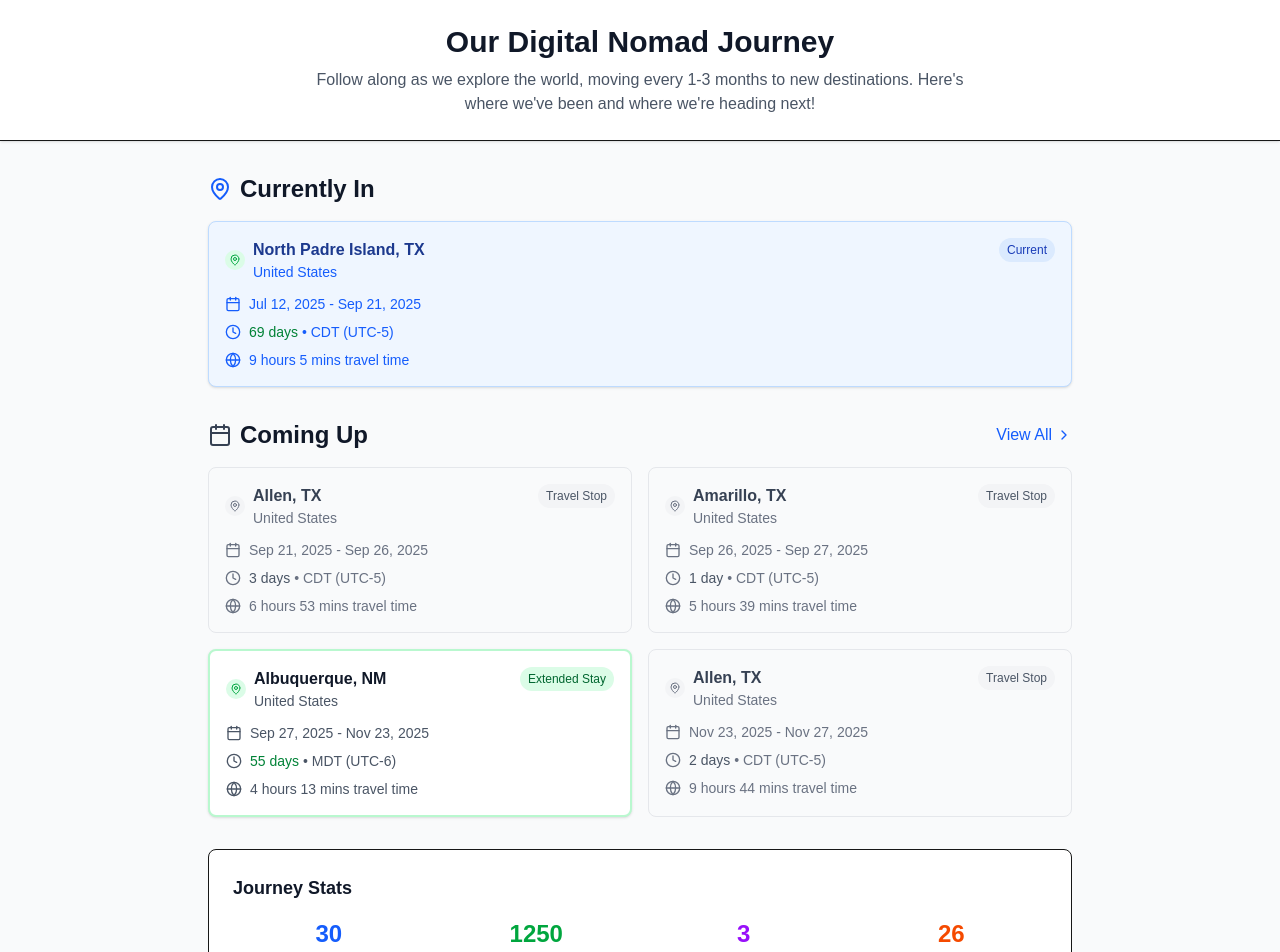
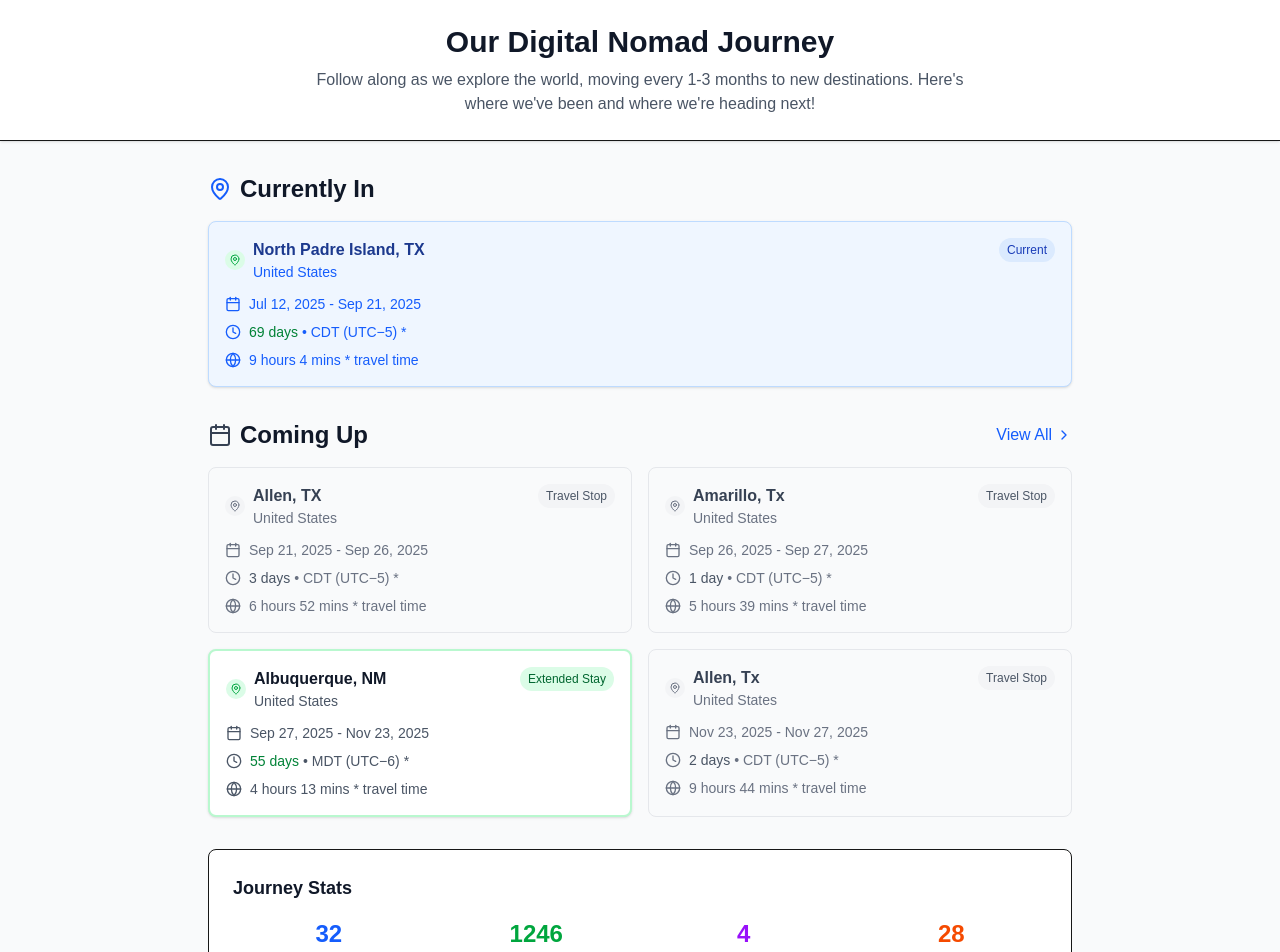
Before and after one commit to tlgilman/whereintheworldareterryanddana, a Next.js app: page / in a window 1280 px wide. Shown: the top 952 px of the page. Built offline with nearby package versions, Linux system fonts and the light colour scheme.

Commit message:
New destinations

```diff
--- a/components/TravelWebsite.tsx
+++ b/components/TravelWebsite.tsx
@@ -14,7 +14,7 @@ import {
 interface TravelData {
   location: string;
   country: string;
-  travelTime: string;
+  travelTimeToHere: string;
   timeZone: string;
   arrivalDate: string;
   departureDate: string;
@@ -26,7 +26,7 @@ const mockTravelData: TravelData[] = [
   {
     location: "Calgary, AB",
     country: "Canada",
-    travelTime: "10 hr",
+    travelTimeToHere: "10 hr",
     timeZone: "MDT (UTC-6)",
     arrivalDate: "2025-07-01",
     departureDate: "2025-08-15",
@@ -35,7 +35,7 @@ const mockTravelData: TravelData[] = [
   {
     location: "Vancouver, BC",
     country: "Canada",
-    travelTime: "12 hr",
+    travelTimeToHere: "12 hr",
     timeZone: "PDT (UTC-7)",
     arrivalDate: "2025-08-16",
     departureDate: "2025-09-30",
@@ -44,7 +44,7 @@ const mockTravelData: TravelData[] = [
   {
     location: "Portland, OR",
     country: "United States",
-    travelTime: "5 hr",
+    travelTimeToHere: "5 hr",
     timeZone: "PDT (UTC-7)",
     arrivalDate: "2025-10-01",
     departureDate: "2025-11-15",
@@ -53,7 +53,7 @@ const mockTravelData: TravelData[] = [
   {
     location: "Austin, TX",
     country: "United States",
-    travelTime: "18 hr",
+    travelTimeToHere: "18 hr",
     timeZone: "CDT (UTC-5)",
     arrivalDate: "2025-11-16",
     departureDate: "2025-12-31",
@@ -235,7 +235,7 @@ const TravelWebsite = () => {
             </span>
           </div>
 
-          {trip.travelTime && (
+          {trip.travelTimeToHere && (
             <div
               className={`flex items-center space-x-2 ${
                 isCurrent
@@ -246,7 +246,7 @@ const TravelWebsite = () => {
               }`}
             >
               <Globe className="w-4 h-4" />
-              <span>{trip.travelTime} travel time</span>
+              <span>{trip.travelTimeToHere} travel time</span>
             </div>
           )}
         </div>
--- a/public/travel-data.json
+++ b/public/travel-data.json
@@ -1,27 +1,27 @@
 [
   {
-    "location": "Allen, TX",
+    "location": "Allen, Tx",
     "country": "United States",
-    "travelTime": "",
-    "timeZone": "CDT (UTC-5)",
+    "travelTimeToHere": "",
+    "timeZone": "CDT (UTC−5) *",
     "arrivalDate": "2025-01-01",
     "departureDate": "2025-01-18",
     "daysAtPlace": 15
   },
   {
-    "location": "San Antonio, TX",
+    "location": "San Antonio, TX ",
     "country": "United States",
-    "travelTime": "4 hours 36 mins",
-    "timeZone": "CDT (UTC-5)",
+    "travelTimeToHere": "4 hours 36 mins *",
+    "timeZone": "CDT (UTC−5) *",
     "arrivalDate": "2025-01-18",
     "departureDate": "2025-02-16",
     "daysAtPlace": 27
   },
   {
-    "location": "New Orleans, MS",
+    "location": "New Orleans, MS ",
     "country": "United States",
-    "travelTime": "8 hours 6 mins",
-    "timeZone": "CDT (UTC-5)",
+    "travelTimeToHere": "8 hours 6 mins *",
+    "timeZone": "CDT (UTC−5) *",
     "arrivalDate": "2025-02-16",
     "departureDate": "2025-05-31",
     "daysAtPlace": 102
@@ -29,8 +29,8 @@
   {
     "location": "North Padre Island, TX",
     "country": "United States",
-    "travelTime": "9 hours 5 mins",
-    "timeZone": "CDT (UTC-5)",
+    "travelTimeToHere": "9 hours 4 mins *",
+    "timeZone": "CDT (UTC−5) *",
     "arrivalDate": "2025-07-12",
     "departureDate": "2025-09-21",
     "daysAtPlace": 69
@@ -38,17 +38,17 @@
   {
     "location": "Allen, TX",
     "country": "United States",
-    "travelTime": "6 hours 53 mins",
-    "timeZone": "CDT (UTC-5)",
+    "travelTimeToHere": "6 hours 52 mins *",
+    "timeZone": "CDT (UTC−5) *",
     "arrivalDate": "2025-09-21",
     "departureDate": "2025-09-26",
     "daysAtPlace": 3
   },
   {
-    "location": "Amarillo, TX",
+    "location": "Amarillo, Tx",
     "country": "United States",
-    "travelTime": "5 hours 39 mins",
-    "timeZone": "CDT (UTC-5)",
+    "travelTimeToHere": "5 hours 39 mins *",
+    "timeZone": "CDT (UTC−5) *",
     "arrivalDate": "2025-09-26",
     "departureDate": "2025-09-27",
     "daysAtPlace": 1
@@ -56,17 +56,17 @@
   {
     "location": "Albuquerque, NM",
     "country": "United States",
-    "travelTime": "4 hours 13 mins",
-    "timeZone": "MDT (UTC-6)",
+    "travelTimeToHere": "4 hours 13 mins *",
+    "timeZone": "MDT (UTC−6) *",
     "arrivalDate": "2025-09-27",
     "departureDate": "2025-11-23",
     "daysAtPlace": 55
   },
   {
-    "location": "Allen, TX",
+    "location": "Allen, Tx",
     "country": "United States",
-    "travelTime": "9 hours 44 mins",
-    "timeZone": "CDT (UTC-5)",
+    "travelTimeToHere": "9 hours 44 mins *",
+    "timeZone": "CDT (UTC−5) *",
     "arrivalDate": "2025-11-23",
     "departureDate": "2025-11-27",
     "daysAtPlace": 2
@@ -74,8 +74,8 @@
   {
     "location": "Mobile, AL",
     "country": "United States",
-    "travelTime": "9 hours 19 mins",
-    "timeZone": "CDT (UTC-5)",
+    "travelTimeToHere": "9 hours 20 mins *",
+    "timeZone": "CDT (UTC−5) *",
     "arrivalDate": "2025-11-27",
     "departureDate": "2025-11-28",
     "daysAtPlace": 1
@@ -83,8 +83,8 @@
   {
     "location": "Tampa, FL",
     "country": "United States",
-    "travelTime": "7 hours 22 mins",
-    "timeZone": "EDT (UTC-4)",
+    "travelTimeToHere": "7 hours 22 mins *",
+    "timeZone": "EDT (UTC−4) *",
     "arrivalDate": "2025-11-28",
     "departureDate": "2025-11-30",
     "daysAtPlace": 1
@@ -92,26 +92,26 @@
   {
     "location": "Key Largo, FL",
     "country": "United States",
-    "travelTime": "4 hours 53 mins",
-    "timeZone": "EDT (UTC-4)",
+    "travelTimeToHere": "4 hours 53 mins *",
+    "timeZone": "EDT (UTC−4) *",
     "arrivalDate": "2025-11-30",
     "departureDate": "2026-01-24",
     "daysAtPlace": 53
   },
   {
-    "location": "Orlando, FL",
+    "location": "Orlando",
     "country": "United States",
-    "travelTime": "4 hours 29 mins",
-    "timeZone": "EDT (UTC-4)",
+    "travelTimeToHere": "4 hours 29 mins *",
+    "timeZone": "EDT (UTC−4) *",
     "arrivalDate": "2026-01-24",
     "departureDate": "2026-03-01",
     "daysAtPlace": 34
   },
   {
-    "location": "Asheville, NC",
+    "location": "Ashville, NC",
     "country": "United States",
-    "travelTime": "8 hours 26 mins",
-    "timeZone": "EDT (UTC-4)",
+    "travelTimeToHere": "8 hours 26 mins *",
+    "timeZone": "EDT (UTC−4) *",
     "arrivalDate": "2026-03-01",
     "departureDate": "2026-05-23",
     "daysAtPlace": 81
@@ -119,8 +119,8 @@
   {
     "location": "Athens, Greece",
     "country": "Greece",
-    "travelTime": "Flying: 11h 1m",
-    "timeZone": "EEST (UTC+3)",
+    "travelTimeToHere": "Flying: 11h 1m *",
+    "timeZone": "EEST (UTC+3) *",
     "arrivalDate": "2026-05-23",
     "departureDate": "2026-06-27",
     "daysAtPlace": 33
@@ -128,17 +128,17 @@
   {
     "location": "Greenville, SC",
     "country": "United States",
-    "travelTime": "Flying: 11h 4m",
-    "timeZone": "EDT (UTC-4)",
+    "travelTimeToHere": "Flying: 11h 4m *",
+    "timeZone": "EDT (UTC−4) *",
     "arrivalDate": "2026-06-27",
     "departureDate": "2026-07-01",
     "daysAtPlace": 2
   },
   {
-    "location": "Portland, ME",
+    "location": "Portland, Maine",
     "country": "United States",
-    "travelTime": "15 hours 56 mins",
-    "timeZone": "EDT (UTC-4)",
+    "travelTimeToHere": "15 hours 56 mins *",
+    "timeZone": "EDT (UTC−4) *",
     "arrivalDate": "2026-07-01",
     "departureDate": "2026-08-31",
     "daysAtPlace": 59
@@ -146,8 +146,8 @@
   {
     "location": "Ithaca, NY",
     "country": "United States",
-    "travelTime": "6 hours 55 mins",
-    "timeZone": "EDT (UTC-4)",
+    "travelTimeToHere": "6 hours 55 mins *",
+    "timeZone": "EDT (UTC−4) *",
     "arrivalDate": "2026-08-31",
     "departureDate": "2026-10-26",
     "daysAtPlace": 54
@@ -155,116 +155,134 @@
   {
     "location": "New York City, NY",
     "country": "United States",
-    "travelTime": "4 hours 0 mins",
-    "timeZone": "EDT (UTC-4)",
+    "travelTimeToHere": "4 hours 0 mins *",
+    "timeZone": "EDT (UTC−4) *",
     "arrivalDate": "2026-10-26",
-    "departureDate": "2026-12-31",
-    "daysAtPlace": 64
+    "departureDate": "2027-01-09",
+    "daysAtPlace": 73
   },
   {
-    "location": "Washington, DC",
+    "location": "Greenville, SC",
     "country": "United States",
-    "travelTime": "3 hours 56 mins",
-    "timeZone": "EDT (UTC-4)",
-    "arrivalDate": "2026-12-31",
-    "departureDate": "2027-02-06",
-    "daysAtPlace": 35
+    "travelTimeToHere": "11 hours 12 mins",
+    "timeZone": "EDT (UTC−4) *",
+    "arrivalDate": "2027-01-09",
+    "departureDate": "2027-02-07",
+    "daysAtPlace": 27
   },
   {
-    "location": "Chicago, IL",
-    "country": "United States",
-    "travelTime": "10 hours 49 mins",
-    "timeZone": "CDT (UTC-5)",
-    "arrivalDate": "2027-02-06",
-    "departureDate": "2027-03-28",
-    "daysAtPlace": 48
+    "location": "Costa Rica",
+    "country": "Costa Rica",
+    "travelTimeToHere": "Flying: 3h 28m",
+    "timeZone": "CST (UTC−6) *",
+    "arrivalDate": "2027-02-07",
+    "departureDate": "2027-03-06",
+    "daysAtPlace": 25
   },
   {
-    "location": "Brainerd, MN",
+    "location": "Greenville, SC",
     "country": "United States",
-    "travelTime": "8 hours 8 mins",
-    "timeZone": "CDT (UTC-5)",
-    "arrivalDate": "2027-03-28",
-    "departureDate": "2027-05-01",
-    "daysAtPlace": 32
+    "travelTimeToHere": "Flying: 3h 28m",
+    "timeZone": "EDT (UTC−4) *",
+    "arrivalDate": "2027-03-06",
+    "departureDate": "2027-04-03",
+    "daysAtPlace": 26
   },
   {
-    "location": "Yellowstone, WY",
+    "location": "New Orleans, MS ",
     "country": "United States",
-    "travelTime": "14 hours 40 mins",
-    "timeZone": "MDT (UTC-6)",
-    "arrivalDate": "2027-05-01",
-    "departureDate": "2027-06-05",
+    "travelTimeToHere": "9 hours 1 min",
+    "timeZone": "CDT (UTC−5) *",
+    "arrivalDate": "2027-04-03",
+    "departureDate": "2027-05-08",
     "daysAtPlace": 33
   },
   {
-    "location": "Provo, UT",
+    "location": "Allen, TX",
     "country": "United States",
-    "travelTime": "6 hours 27 mins",
-    "timeZone": "MDT (UTC-6)",
-    "arrivalDate": "2027-06-05",
-    "departureDate": "2027-07-31",
-    "daysAtPlace": 54
+    "travelTimeToHere": "7 hours 40 mins",
+    "timeZone": "CDT (UTC−5) *",
+    "arrivalDate": "2027-05-08",
+    "departureDate": "2027-05-22",
+    "daysAtPlace": 12
   },
   {
-    "location": "Steamboat Springs, CO",
+    "location": "Sioux City, Iowa",
     "country": "United States",
-    "travelTime": "5 hours 23 mins",
-    "timeZone": "MDT (UTC-6)",
+    "travelTimeToHere": "11 hours 6 mins",
+    "timeZone": "CDT (UTC−5)",
+    "arrivalDate": "2027-05-22",
+    "departureDate": "2027-06-26",
+    "daysAtPlace": 33
+  },
+  {
+    "location": "Bozeman, MT",
+    "country": "United States",
+    "travelTimeToHere": "12 hours 51 mins",
+    "timeZone": "MDT (UTC−6)",
+    "arrivalDate": "2027-06-26",
+    "departureDate": "2027-07-31",
+    "daysAtPlace": 33
+  },
+  {
+    "location": "Provo, Utah",
+    "country": "United States",
+    "travelTimeToHere": "18 hours 40 mins *",
+    "timeZone": "MDT (UTC−6) *",
     "arrivalDate": "2027-07-31",
     "departureDate": "2027-10-02",
     "daysAtPlace": 61
   },
   {
-    "location": "Palm Springs, CA",
+    "location": "Palms Springs, Ca",
     "country": "United States",
-    "travelTime": "14 hours 24 mins",
-    "timeZone": "PDT (UTC-7)",
+    "travelTimeToHere": "9 hours 26 mins *",
+    "timeZone": "PDT (UTC−7) *",
     "arrivalDate": "2027-10-02",
     "departureDate": "2027-12-04",
     "daysAtPlace": 61
   },
   {
-    "location": "Sacramento, CA",
+    "location": "Sacremento,Ca",
     "country": "United States",
-    "travelTime": "7 hours 33 mins",
-    "timeZone": "PDT (UTC-7)",
+    "travelTimeToHere": "7 hours 33 mins *",
+    "timeZone": "PDT (UTC−7) *",
     "arrivalDate": "2027-12-04",
     "departureDate": "2028-02-05",
     "daysAtPlace": 61
   },
   {
-    "location": "Portland, OR",
+    "location": "Portland, Oregon",
     "country": "United States",
-    "travelTime": "8 hours 55 mins",
-    "timeZone": "PDT (UTC-7)",
+    "travelTimeToHere": "8 hours 55 mins *",
+    "timeZone": "PDT (UTC−7) *",
     "arrivalDate": "2028-03-25",
     "departureDate": "2028-04-30",
     "daysAtPlace": 34
   },
   {
-    "location": "Seattle, WA",
+    "location": "Seattle, Washington",
     "country": "United States",
-    "travelTime": "2 hours 46 mins",
-    "timeZone": "PDT (UTC-7)",
+    "travelTimeToHere": "2 hours 46 mins *",
+    "timeZone": "PDT (UTC−7) *",
     "arrivalDate": "2028-04-30",
     "departureDate": "2028-06-24",
     "daysAtPlace": 53
   },
   {
-    "location": "Vancouver, BC",
+    "location": "Vancover, BC",
     "country": "Canada",
-    "travelTime": "2 hours 37 mins",
-    "timeZone": "PDT (UTC-7)",
+    "travelTimeToHere": "2 hours 36 mins *",
+    "timeZone": "PDT (UTC−7) *",
     "arrivalDate": "2028-06-24",
     "departureDate": "2028-08-26",
     "daysAtPlace": 61
   },
   {
-    "location": "Kamloops, BC",
+    "location": "Kamloop, BC",
     "country": "Canada",
-    "travelTime": "3 hours 42 mins",
-    "timeZone": "PDT (UTC-7)",
+    "travelTimeToHere": "3 hours 42 mins *",
+    "timeZone": "PDT (UTC−7) *",
     "arrivalDate": "2028-08-26",
     "departureDate": "2028-10-28",
     "daysAtPlace": 61
```
